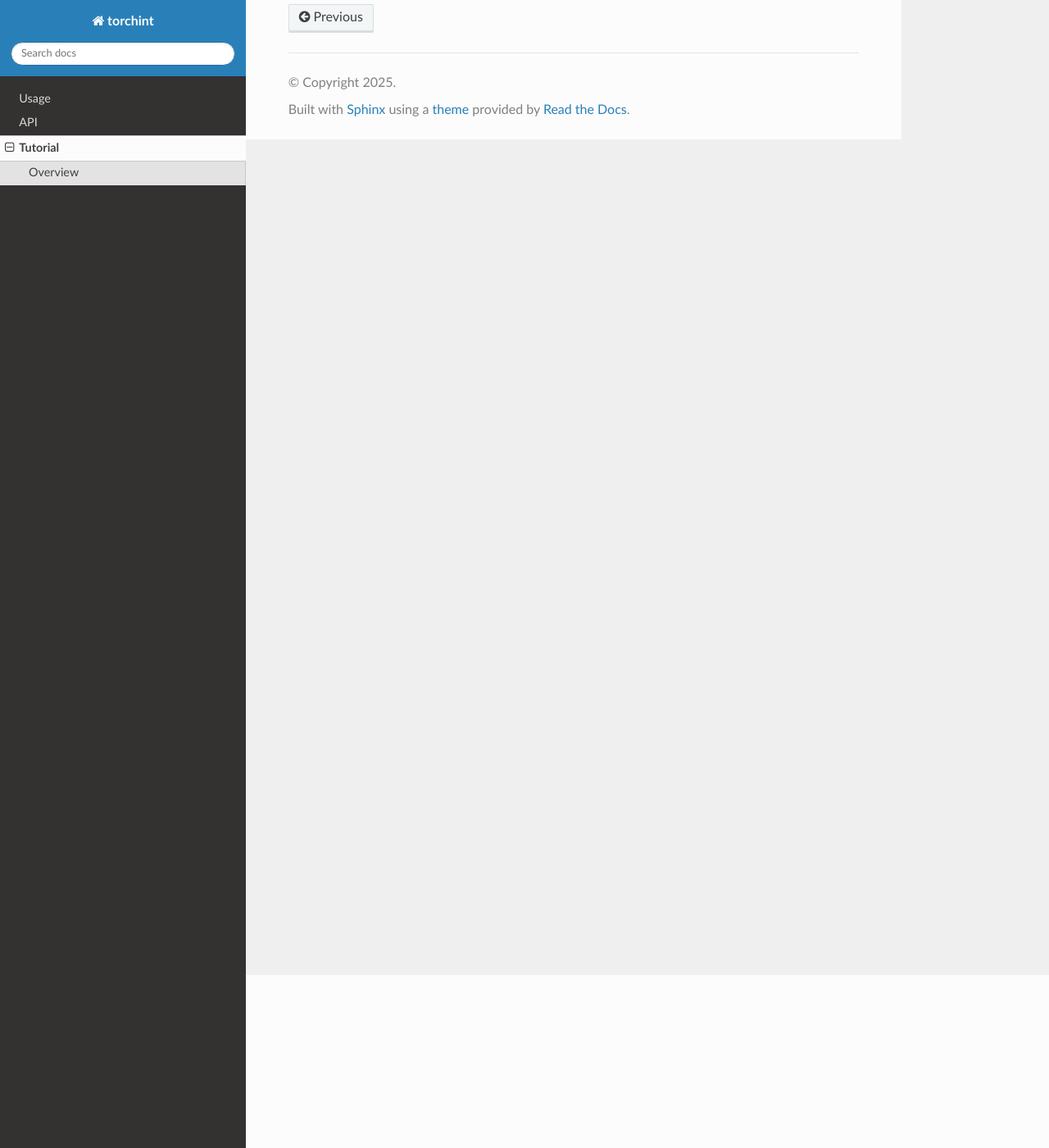
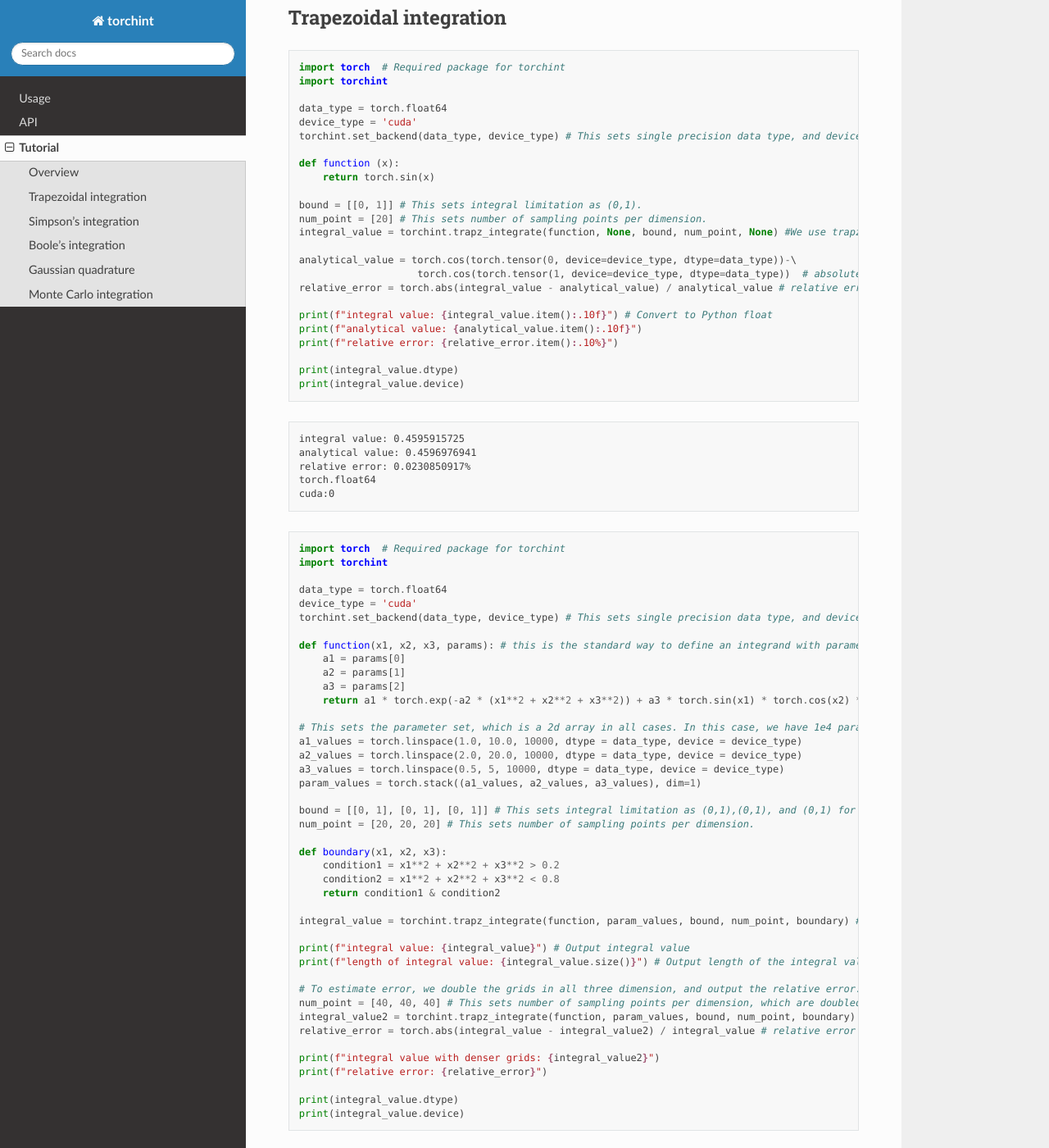
Before and after one commit to ze-ouyang/torchint_doc, a Sphinx documentation site: the page built from docs/source/tutorial.rst, in a window 1280 px wide and 1400 px high, scrolled down 211 px. Shown: the whole window at 82% size. Built offline with Sphinx 7.4.7 and the Read the Docs theme 3.1.0, drawn with Linux system fonts in a browser that asks for light colours; some of the changed text lies outside the part shown.

Commit message:
Update tutorial.rst

```diff
--- a/docs/source/tutorial.rst
+++ b/docs/source/tutorial.rst
@@ -3,3 +3,176 @@ Tutorial
 
 Overview
 --------
+
+Trapezoidal integration
+--------
+
+.. code-block:: python
+
+    import torch  # Required package for torchint
+    import torchint
+
+    data_type = torch.float64
+    device_type = 'cuda'
+    torchint.set_backend(data_type, device_type) # This sets single precision data type, and device in the backend
+
+    def function (x):
+        return torch.sin(x)
+
+    bound = [[0, 1]] # This sets integral limitation as (0,1).
+    num_point = [20] # This sets number of sampling points per dimension.
+    integral_value = torchint.trapz_integrate(function, None, bound, num_point, None) #We use trapz_integrate function
+
+    analytical_value = torch.cos(torch.tensor(0, device=device_type, dtype=data_type))-\
+                        torch.cos(torch.tensor(1, device=device_type, dtype=data_type))  # absolute value of this integral
+    relative_error = torch.abs(integral_value - analytical_value) / analytical_value # relative error
+
+    print(f"integral value: {integral_value.item():.10f}") # Convert to Python float
+    print(f"analytical value: {analytical_value.item():.10f}")
+    print(f"relative error: {relative_error.item():.10%}")
+
+    print(integral_value.dtype)
+    print(integral_value.device)
+
+.. code-block:: None
+
+    integral value: 0.4595915725
+    analytical value: 0.4596976941
+    relative error: 0.0230850917%
+    torch.float64
+    cuda:0
+
+
+
+.. code-block:: python
+
+    import torch  # Required package for torchint
+    import torchint
+
+    data_type = torch.float64
+    device_type = 'cuda'
+    torchint.set_backend(data_type, device_type) # This sets single precision data type, and device in the backend
+
+    def function(x1, x2, x3, params): # this is the standard way to define an integrand with parameters
+        a1 = params[0]
+        a2 = params[1]
+        a3 = params[2]
+        return a1 * torch.exp(-a2 * (x1**2 + x2**2 + x3**2)) + a3 * torch.sin(x1) * torch.cos(x2) * torch.exp(x3)
+
+    # This sets the parameter set, which is a 2d array in all cases. In this case, we have 1e4 parameter sets
+    a1_values = torch.linspace(1.0, 10.0, 10000, dtype = data_type, device = device_type)
+    a2_values = torch.linspace(2.0, 20.0, 10000, dtype = data_type, device = device_type)
+    a3_values = torch.linspace(0.5, 5, 10000, dtype = data_type, device = device_type)
+    param_values = torch.stack((a1_values, a2_values, a3_values), dim=1)
+
+    bound = [[0, 1], [0, 1], [0, 1]] # This sets integral limitation as (0,1),(0,1), and (0,1) for x1, x2, and x3, respectively.
+    num_point = [20, 20, 20] # This sets number of sampling points per dimension.
+
+    def boundary(x1, x2, x3):
+        condition1 = x1**2 + x2**2 + x3**2 > 0.2
+        condition2 = x1**2 + x2**2 + x3**2 < 0.8
+        return condition1 & condition2
+
+    integral_value = torchint.trapz_integrate(function, param_values, bound, num_point, boundary) # We use trapz_integrate function
+
+    print(f"integral value: {integral_value}") # Output integral value
+    print(f"length of integral value: {integral_value.size()}") # Output length of the integral value
+
+    # To estimate error, we double the grids in all three dimension, and output the relative error.
+    num_point = [40, 40, 40] # This sets number of sampling points per dimension, which are doubled
+    integral_value2 = torchint.trapz_integrate(function, param_values, bound, num_point, boundary) #We use trapz_integrate function
+    relative_error = torch.abs(integral_value - integral_value2) / integral_value # relative error
+
+    print(f"integral value with denser grids: {integral_value2}")
+    print(f"relative error: {relative_error}")
+
+    print(integral_value.dtype)
+    print(integral_value.device)
+
+.. code-block:: None
+
+    integral value: tensor([0.1923, 0.1924, 0.1925,  ..., 0.7314, 0.7315, 0.7315], device='cuda:0',
+           dtype=torch.float64)
+    length of integral value: torch.Size([10000])
+    integral value with denser grids: tensor([0.1935, 0.1936, 0.1937,  ..., 0.7386, 0.7387, 0.7387], device='cuda:0',
+           dtype=torch.float64)
+    relative error: tensor([0.0062, 0.0062, 0.0062,  ..., 0.0098, 0.0098, 0.0098], device='cuda:0',
+           dtype=torch.float64)
+    torch.float64
+    cuda:0
+
+
+Simpson's integration
+--------
+
+.. code-block:: python
+
+
+.. code-block:: None
+
+
+.. code-block:: python
+
+
+.. code-block:: None
+
+
+
+
+
+
+
+
+
+Boole's integration
+--------
+
+
+
+
+
+.. code-block:: python
+
+
+.. code-block:: None
+
+
+.. code-block:: python
+
+
+.. code-block:: None
+
+
+
+
+Gaussian quadrature
+--------
+
+
+.. code-block:: python
+
+
+.. code-block:: None
+
+
+.. code-block:: python
+
+
+.. code-block:: None
+
+
+
+
+Monte Carlo integration
+--------
+
+.. code-block:: python
+
+
+.. code-block:: None
+
+
+.. code-block:: python
+
+
+.. code-block:: None
```
